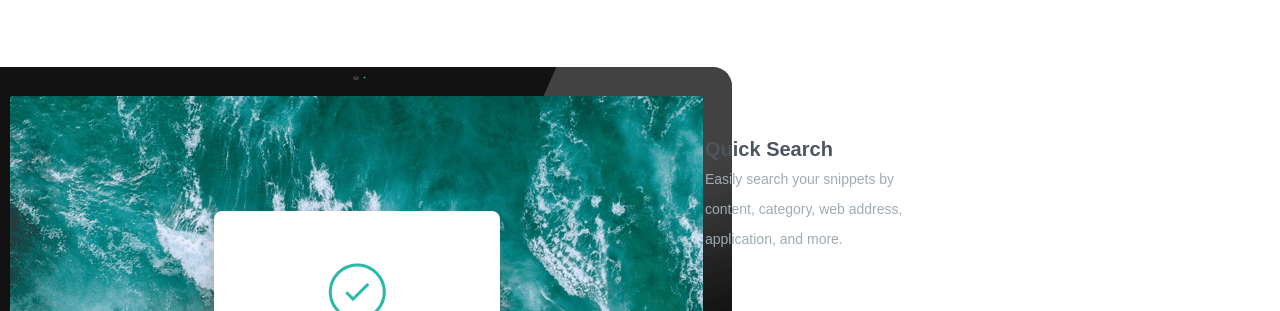
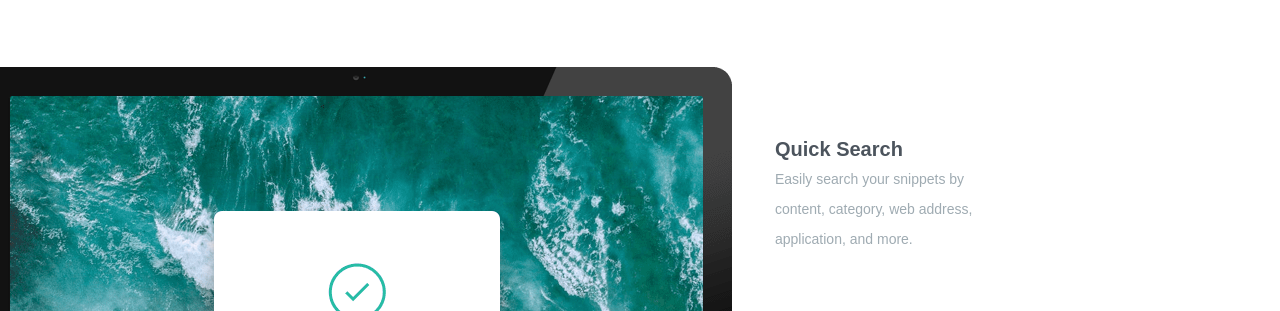
Before and after one commit to rupalkachhwaha/frontend-mentor-challenges, a plain HTML site: page clipboard-landing-page-master/index.html in a window 1280 px wide. Shown: the part 641-952 px from the top of the page. Drawn offline with nearby package versions, Linux system fonts and the light colour scheme; a web font is replaced by a local one.

Commit message:
Update style.css

```diff
--- a/clipboard-landing-page-master/style.css
+++ b/clipboard-landing-page-master/style.css
@@ -104,7 +104,7 @@ header{
 }
 .s1-right{
     margin-top: 6.7rem;
-    margin-left: 5rem;
+    margin-left: 12rem;
     line-height: 3rem;
 }
 .s1-quick{
```
